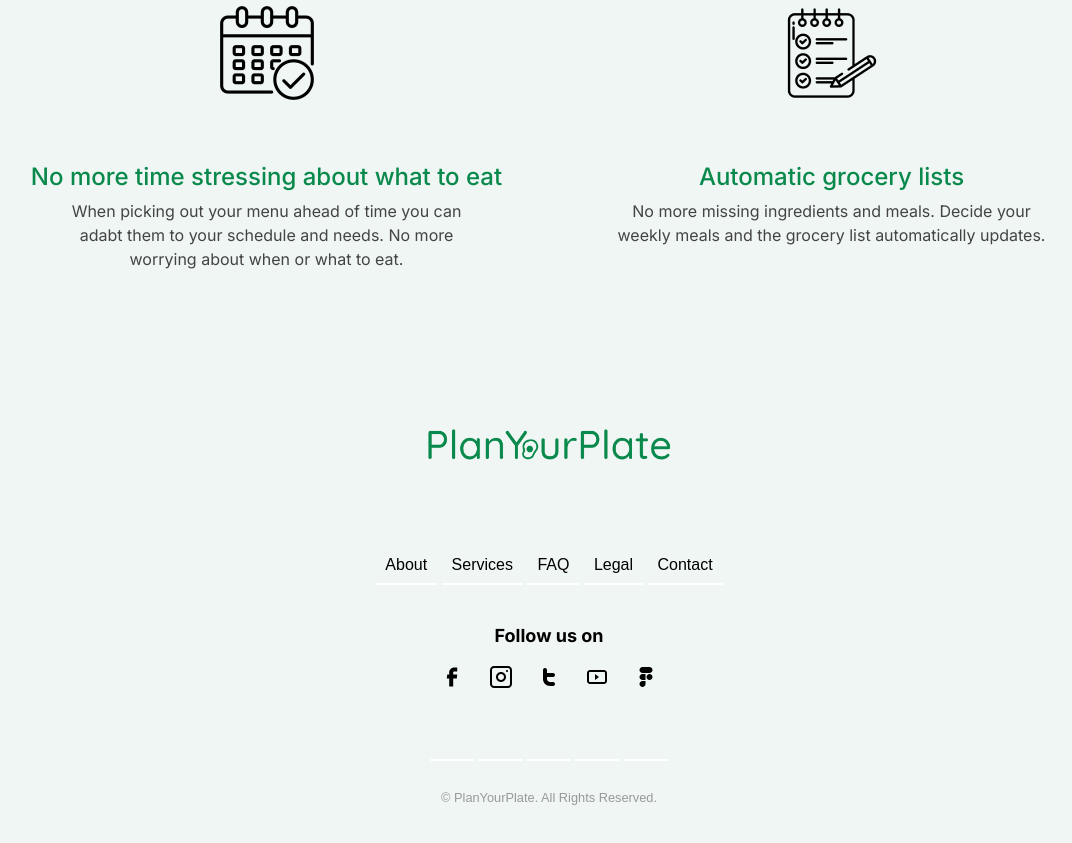
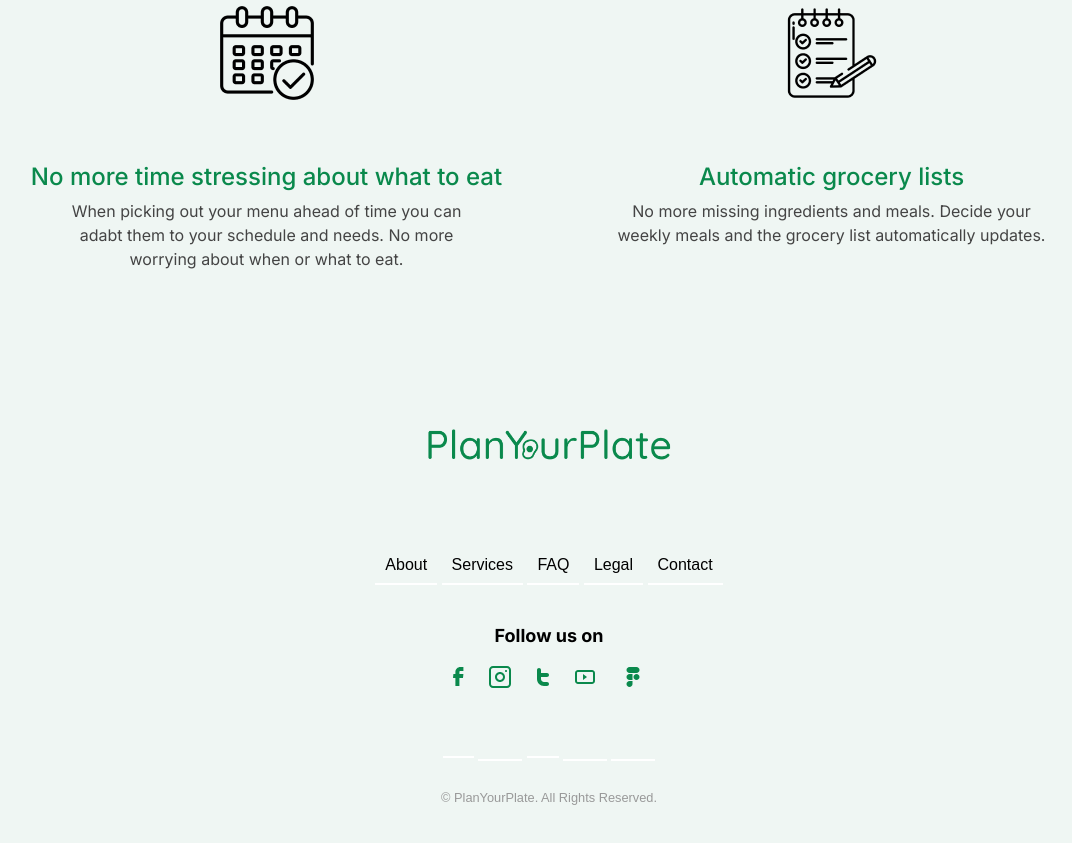
Before and after one commit to eirvav/mealplanner, a plain HTML site: page faq.html in a window 1280 px wide. Shown: the part 1702-2545 px from the top of the page, without its empty margins (91-1163 px from the left). Drawn offline with nearby package versions, Linux system fonts and the light colour scheme.

Commit message:
Changed footer icons

```diff
--- a/assets/js/cal.js
+++ b/assets/js/cal.js
@@ -87,3 +87,9 @@ document.addEventListener("DOMContentLoaded", function () {
   });
   calendar.render();
 });
+
+// var calendar = document.getElementById("calendar"), {
+//   dateClick: function() {
+//     alert('a day has been clicked!');
+//   }
+// });
--- a/faq.html
+++ b/faq.html
@@ -205,7 +205,8 @@
             <img src="/assets/img/eco-food 1.png" />
             <h3>Embrace your personal eating style</h3>
             <p>
-              Choose between vegan, dairy-free or combine a number of eating styles to match your own needs and preferances.
+              Choose between vegan, dairy-free or combine a number of eating
+              styles to match your own needs and preferances.
             </p>
           </div>
         </div>
@@ -214,8 +215,8 @@
             <img src="/assets/img/waste 1.png" />
             <h3>Reduce food waste</h3>
             <p>
-              Planning your meals ahead means less food goes bad.
-              By shopping only the ingredients you need you will save food and money.
+              Planning your meals ahead means less food goes bad. By shopping
+              only the ingredients you need you will save food and money.
             </p>
           </div>
         </div>
@@ -226,8 +227,9 @@
             <img src="/assets/img/calendar (1) 1.png" />
             <h3>No more time stressing about what to eat</h3>
             <p>
-              When picking out your menu ahead of time you can adabt them to your schedule and needs.
-              No more worrying about when or what to eat.
+              When picking out your menu ahead of time you can adabt them to
+              your schedule and needs. No more worrying about when or what to
+              eat.
             </p>
           </div>
         </div>
@@ -236,8 +238,8 @@
             <img src="/assets/img/note 1.png" />
             <h3>Automatic grocery lists</h3>
             <p>
-              No more missing ingredients and meals.
-              Decide your weekly meals and the grocery list automatically updates.
+              No more missing ingredients and meals. Decide your weekly meals
+              and the grocery list automatically updates.
             </p>
           </div>
         </div>
@@ -262,27 +264,27 @@
               <ul class="list-unstyled">
                 <li class="in">
                   <a href="#"
-                    ><span><img src="assets/img/facebook.svg" /></span
+                    ><span><img src="assets/img/Facebook icon.svg" /></span
                   ></a>
                 </li>
                 <li class="fb">
                   <a href="#"
-                    ><span><img src="assets/img/instagram.svg" /></span
+                    ><span><img src="assets/img/instagram icon.svg" /></span
                   ></a>
                 </li>
                 <li class="tw">
                   <a href="#"
-                    ><span><img src="assets/img/twitter.svg" /></span
+                    ><span><img src="assets/img/twitter icon.svg" /></span
                   ></a>
                 </li>
                 <li class="pin">
                   <a href="#"
-                    ><span><img src="assets/img/youtube.svg" /></span
+                    ><span><img src="assets/img/youtube icon.svg" /></span
                   ></a>
                 </li>
                 <li class="dr">
                   <a href="#"
-                    ><span><img src="assets/img/figma.svg" /></span
+                    ><span><img src="assets/img/figma icon.svg" /></span
                   ></a>
                 </li>
               </ul>
```
Also changed, not shown: contact.html (+5 -5 lines), fullcalendar/examples/external-dragging-builtin.html (+5 -5 lines), index.html (+5 -5 lines), maps.html (+5 -5 lines), assets/img/Facebook icon.svg (added), assets/img/figma icon.svg (added), assets/img/instagram icon.svg (added), assets/img/twitter icon.svg (added), assets/img/youtube icon.svg (added), fullcalendar/examples/img/Facebook icon.svg (added), fullcalendar/examples/img/figma icon.svg (added), fullcalendar/examples/img/instagram icon.svg (added), fullcalendar/examples/img/twitter icon.svg (added), fullcalendar/examples/img/youtube icon.svg (added), 4 other files.
